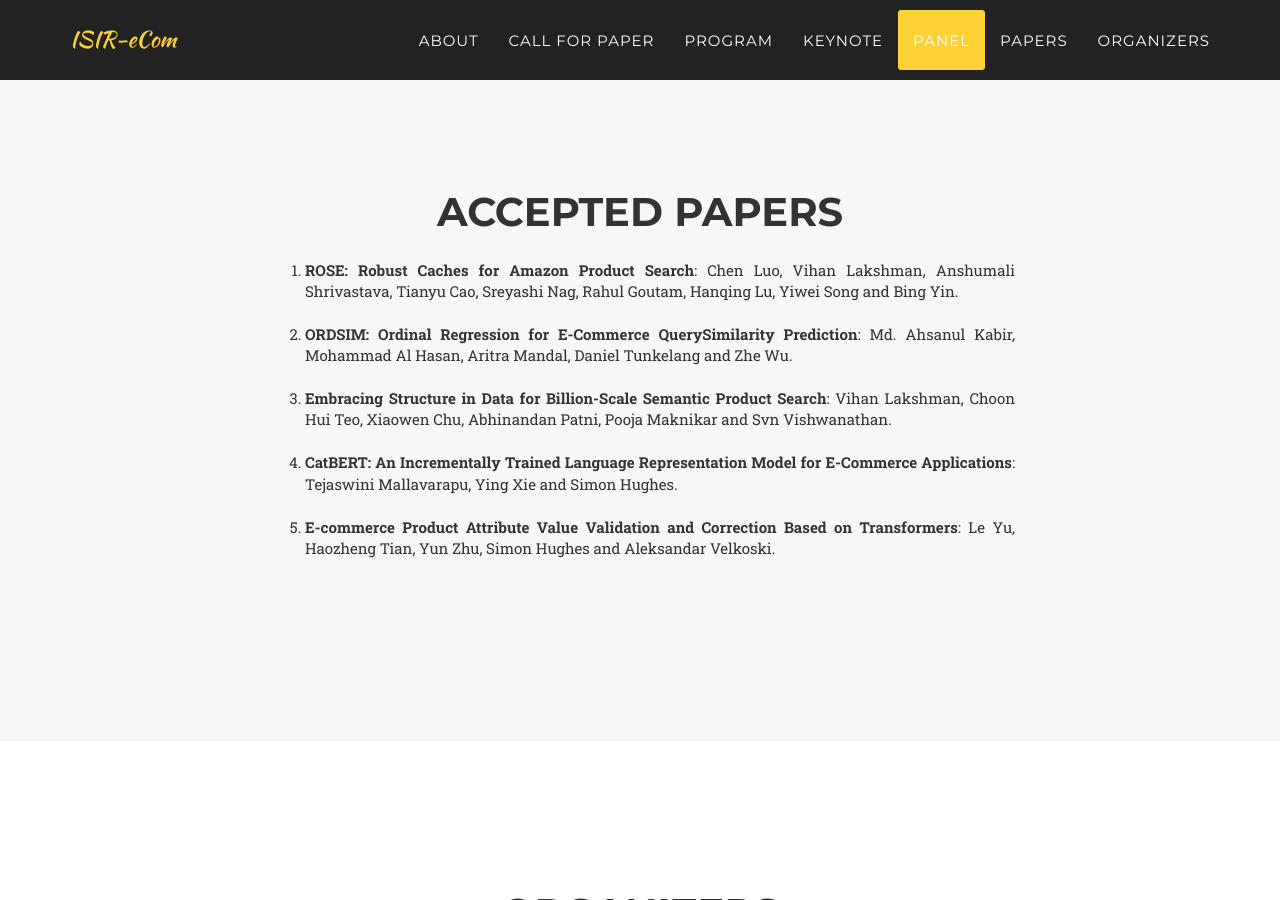
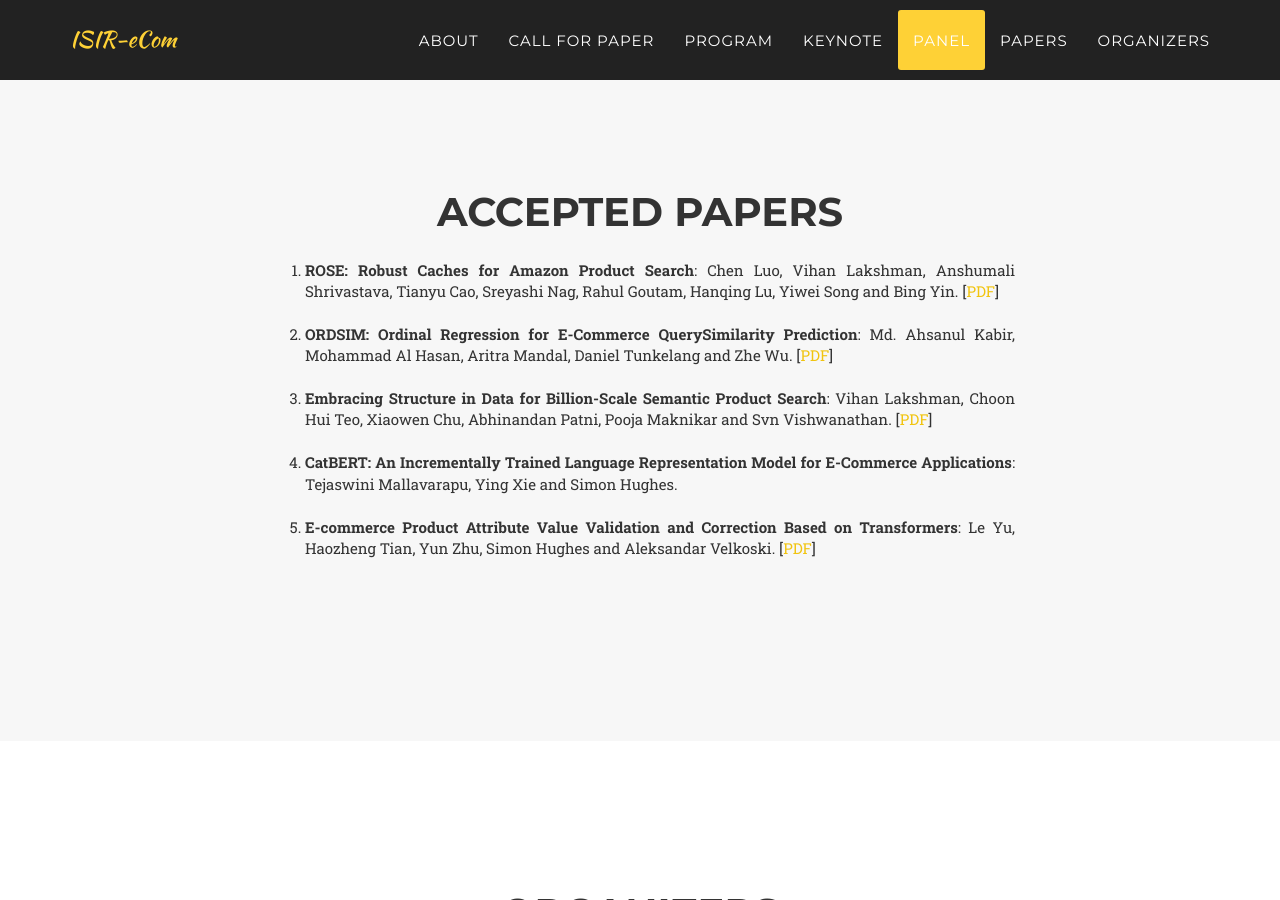
Before and after one commit to ISIR-eCom/ISIR-eCom.github.io, a Jekyll site: the page built from index.html, in a window 1280 px wide and 900 px high, scrolled down 8776 px. Built offline with Jekyll 4.4.1, drawn with Linux system fonts in a browser that asks for light colours; some web fonts are replaced; some of the changed text lies outside the part shown.

Commit message:
Add paper with link to new tab

```diff
--- a/_includes/accepted_papers.html
+++ b/_includes/accepted_papers.html
@@ -11,19 +11,19 @@
         	    	<div class="col-lg-8 col-lg-offset-2 text-justify">
         	        	<p class="large text-muted">
                         <ol type="1">
-         				<li><strong>ROSE: Robust Caches for Amazon Product Search</strong>: Chen Luo, Vihan Lakshman, Anshumali Shrivastava, Tianyu Cao, Sreyashi Nag, Rahul Goutam, Hanqing Lu, Yiwei Song and Bing Yin.
+         				<li><strong>ROSE: Robust Caches for Amazon Product Search</strong>: Chen Luo, Vihan Lakshman, Anshumali Shrivastava, Tianyu Cao, Sreyashi Nag, Rahul Goutam, Hanqing Lu, Yiwei Song and Bing Yin. [<a href="https://isir-ecom.github.io/papers/isir-ecom-2022_paper_9.pdf" target="_blank" style="color:#F1C40F;">PDF</a>]
                             <!-- [<a href="https://arxiv.org/abs/1806.03790" target="\_blank">Link</a>] -->
                         </li> </br>
-				        <li><strong>ORDSIM: Ordinal Regression for E-Commerce QuerySimilarity Prediction</strong>: Md. Ahsanul Kabir, Mohammad Al Hasan, Aritra Mandal, Daniel Tunkelang and Zhe Wu.
+				        <li><strong>ORDSIM: Ordinal Regression for E-Commerce QuerySimilarity Prediction</strong>: Md. Ahsanul Kabir, Mohammad Al Hasan, Aritra Mandal, Daniel Tunkelang and Zhe Wu. [<a href="https://isir-ecom.github.io/papers/isir-ecom-2022_paper_8.pdf" target="_blank" style="color:#F1C40F;">PDF</a>]
                             <!-- [<a href="https://arxiv.org/abs/1806.05004" target="\_blank">Link</a>] -->
                         </li> </br>
-				        <li><strong>Embracing Structure in Data for Billion-Scale Semantic Product Search</strong>: Vihan Lakshman, Choon Hui Teo, Xiaowen Chu, Abhinandan Patni, Pooja Maknikar and Svn Vishwanathan.
+				        <li><strong>Embracing Structure in Data for Billion-Scale Semantic Product Search</strong>: Vihan Lakshman, Choon Hui Teo, Xiaowen Chu, Abhinandan Patni, Pooja Maknikar and Svn Vishwanathan. [<a href="https://isir-ecom.github.io/papers/isir-ecom-2022_paper_3.pdf" target="_blank" style="color:#F1C40F;">PDF</a>]
                             <!-- [<a href="https://arxiv.org/abs/1806.04735" target="\_blank">Link</a>] -->
                         </li> </br>
 				        <li><strong>CatBERT: An Incrementally Trained Language Representation Model for E-Commerce Applications</strong>: Tejaswini Mallavarapu, Ying Xie and Simon Hughes.
                             <!-- [<a href="https://arxiv.org/abs/1804.06905" target="\_blank">Link</a>] -->
                         </li> </br>
-				        <li><strong>E-commerce Product Attribute Value Validation and Correction Based on Transformers</strong>: Le Yu, Haozheng Tian, Yun Zhu, Simon Hughes and Aleksandar Velkoski.
+				        <li><strong>E-commerce Product Attribute Value Validation and Correction Based on Transformers</strong>: Le Yu, Haozheng Tian, Yun Zhu, Simon Hughes and Aleksandar Velkoski. [<a href="https://isir-ecom.github.io/papers/isir-ecom-2022_paper_7.pdf" target="_blank" target="_blank" style="color:#F1C40F;">PDF</a>]
                             <!-- [<a href="https://arxiv.org/abs/1806.08694" target="\_blank">Link</a>] -->
                         </li> </br>
                         </ol>
--- a/_includes/program.html
+++ b/_includes/program.html
@@ -46,17 +46,17 @@
 								  <tr>
 								    <td width="20%">12:30pm - 12:50pm</td>
 								    <td width="20%">Full Paper 1</td>
-								    <td width="60%">ROSE: Robust Caches for Amazon Product Search [<a href="https://isir-ecom.github.io/papers/isir-ecom-2022_paper_9.pdf" target="_blank" style="color:#F1C40F;">PDF</a>] </td>
+								    <td width="60%">ROSE: Robust Caches for Amazon Product Search. [<a href="https://isir-ecom.github.io/papers/isir-ecom-2022_paper_9.pdf" target="_blank" style="color:#F1C40F;">PDF</a>] </td>
 								  </tr>
 								  <tr>
 								    <td width="20%">12:50pm - 1:10pm</td>
 								    <td width="20%">Full Paper 2</td>
-								    <td width="60%">ORDSIM: Ordinal Regression for E-Commerce QuerySimilarity Prediction[<a href="https://isir-ecom.github.io/papers/isir-ecom-2022_paper_8.pdf" target="_blank" style="color:#F1C40F;">PDF</a>] </td>
+								    <td width="60%">ORDSIM: Ordinal Regression for E-Commerce QuerySimilarity Prediction. [<a href="https://isir-ecom.github.io/papers/isir-ecom-2022_paper_8.pdf" target="_blank" style="color:#F1C40F;">PDF</a>] </td>
 								  </tr>
 								  <tr>
 								    <td width="20%">1:10pm - 1:30pm</td>
 								    <td width="20%">Full Paper 3</td>
-								    <td width="60%">Embracing Structure in Data for Billion-Scale Semantic Product Search[<a href="https://isir-ecom.github.io/papers/isir-ecom-2022_paper_3.pdf" target="_blank" style="color:#F1C40F;">PDF</a>] </td>
+								    <td width="60%">Embracing Structure in Data for Billion-Scale Semantic Product Search. [<a href="https://isir-ecom.github.io/papers/isir-ecom-2022_paper_3.pdf" target="_blank" style="color:#F1C40F;">PDF</a>] </td>
 								  </tr>
 								  <tr>
 								    <td width="20%">1:30pm - 1:45pm</td>
@@ -71,12 +71,12 @@
 								  <tr>
 								    <td width="20%">2:45pm - 3:00pm</td>
 								    <td width="20%">Short Paper 1</td>
-								    <td width="60%">CatBERT: An Incrementally Trained Language Representation Model for E-Commerce Applications[<a href="https://isir-ecom.github.io/" style="color:#F1C40F;">PDF</a>] </td>
+								    <td width="60%">CatBERT: An Incrementally Trained Language Representation Model for E-Commerce Applications. [<a href="https://isir-ecom.github.io/" style="color:#F1C40F;">PDF</a>] </td>
 								  </tr>
 								  <tr>
 								    <td width="20%">3:00pm - 3:15pm</td>
 								    <td width="20%">Short Paper 2</td>
-								    <td width="60%">E-commerce Product Attribute Value Validation and Correction Based on Transformers[<a href="https://isir-ecom.github.io/papers/isir-ecom-2022_paper_7.pdf" target="_blank" style="color:#F1C40F;">PDF</a>] </td>
+								    <td width="60%">E-commerce Product Attribute Value Validation and Correction Based on Transformers. [<a href="https://isir-ecom.github.io/papers/isir-ecom-2022_paper_7.pdf" target="_blank" style="color:#F1C40F;">PDF</a>] </td>
 								  </tr>
 								  <tr>
 								    <td width="20%">3:15pm - 4:00pm</td>
```
